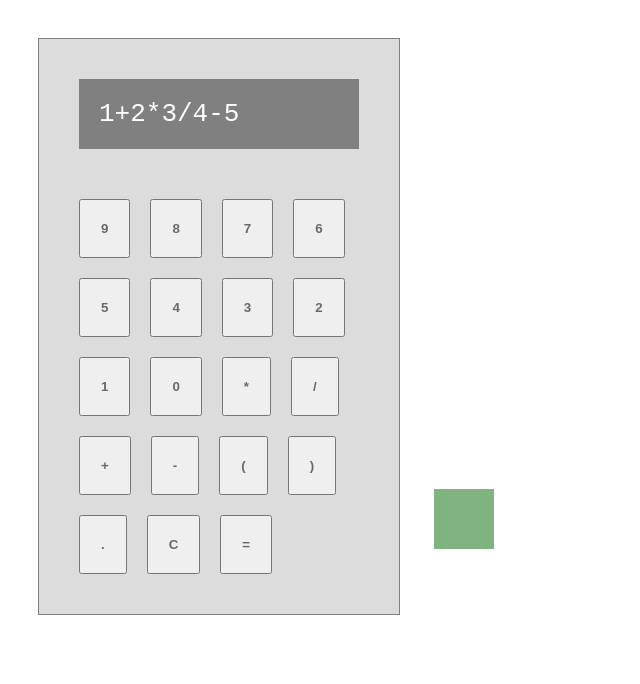
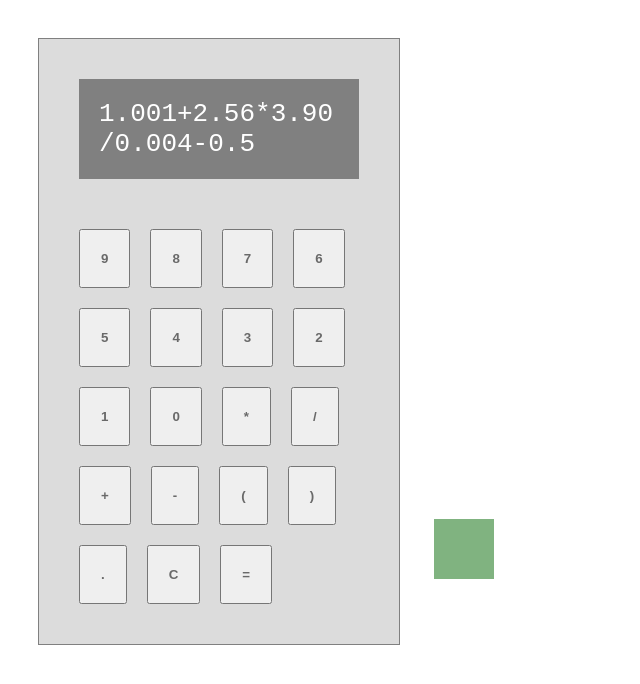
Before and after one commit to samblackmore/calculator, a plain HTML site: page index.html in a window 1280 px wide. Shown: the whole page, without its empty margins (0-640 px from the left). Drawn offline with Linux system fonts and the light colour scheme.

Commit message:
testing floats

```diff
--- a/index.html
+++ b/index.html
@@ -3,7 +3,7 @@
   <link rel='stylesheet' href='style.css'>
 <body>
   <div id='calculator'>
-    <div id='display'>1+2*3/4-5</div>
+    <div id='display'>1.001+2.56*3.90/0.004-0.5</div>
   </div>
   <div id='console'></div>
   <script src='util.js'></script>
--- a/style.css
+++ b/style.css
@@ -6,6 +6,7 @@
   font-family: monospace;
   background-color: gray;
   color: white;
+  overflow-wrap: break-word;
 }
 
 #calculator {
```
